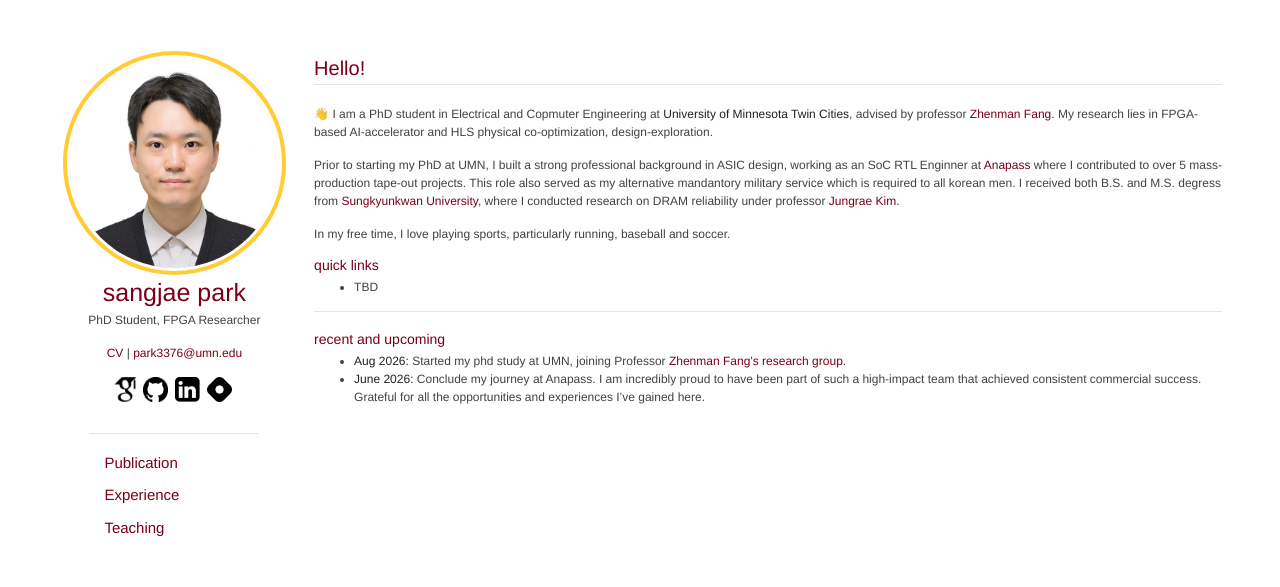
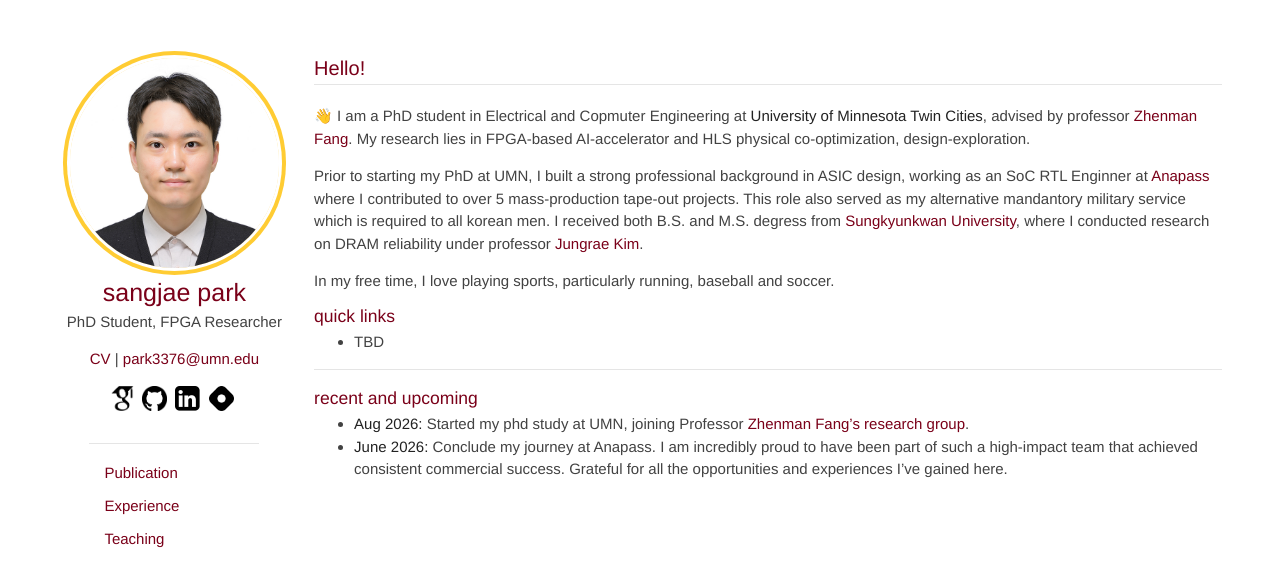
Before and after one commit to sangjae4309/sangjae4309.github.io, a Jekyll site: the page built from index.md, in a window 1280 px wide. Shown: the top 587 px of the page. Built offline with Jekyll 4.4.1, drawn with Linux system fonts in a browser that asks for light colours; our own code applies the rules of GitHub Pages for plain Markdown files.

Commit message:
Increase font size in jekyll-theme-minimal.scss

```diff
--- a/_sass/jekyll-theme-minimal.scss
+++ b/_sass/jekyll-theme-minimal.scss
@@ -10,7 +10,7 @@
 body {
   background-color: #ffffff;
   padding: 50px;
-  font: 12px/1.5 "HelveticaNeue-Light", "Helvetica Neue", Helvetica, Arial, sans-serif;
+  font: 15px/1.5 "HelveticaNeue-Light", "Helvetica Neue", Helvetica, Arial, sans-serif;
   color:#424242;
   font-weight:300;
 }
```
